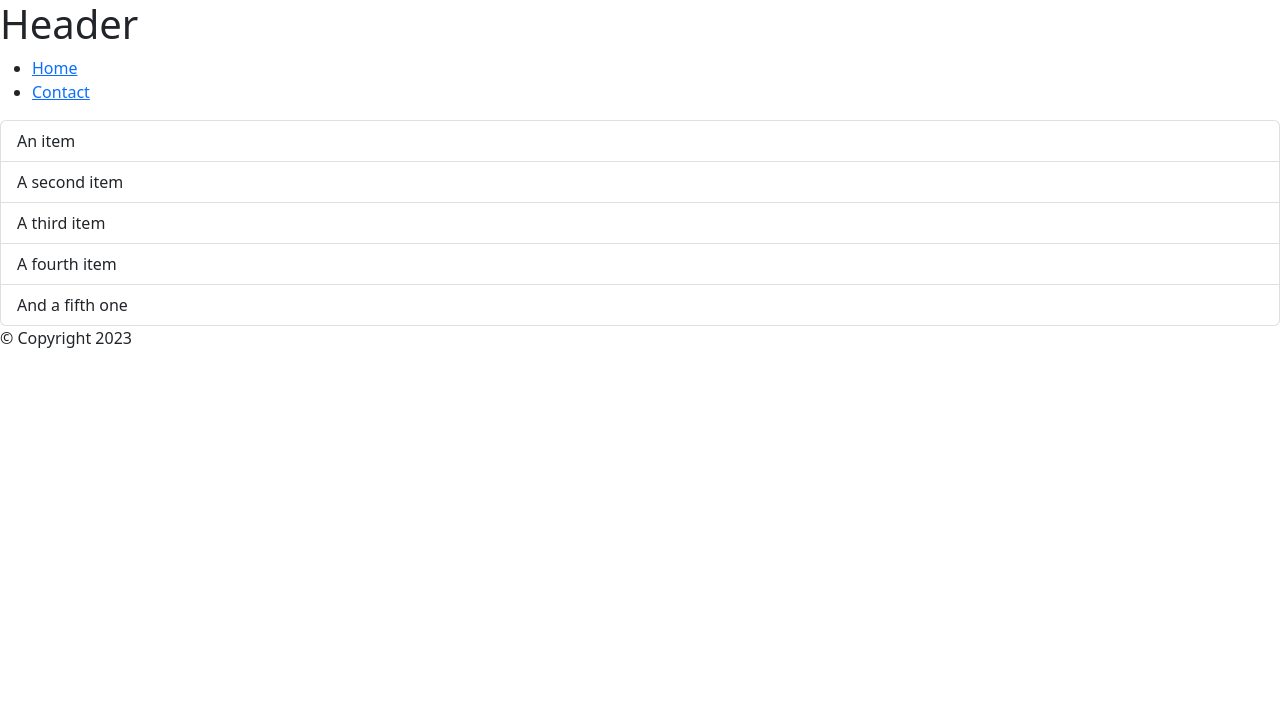
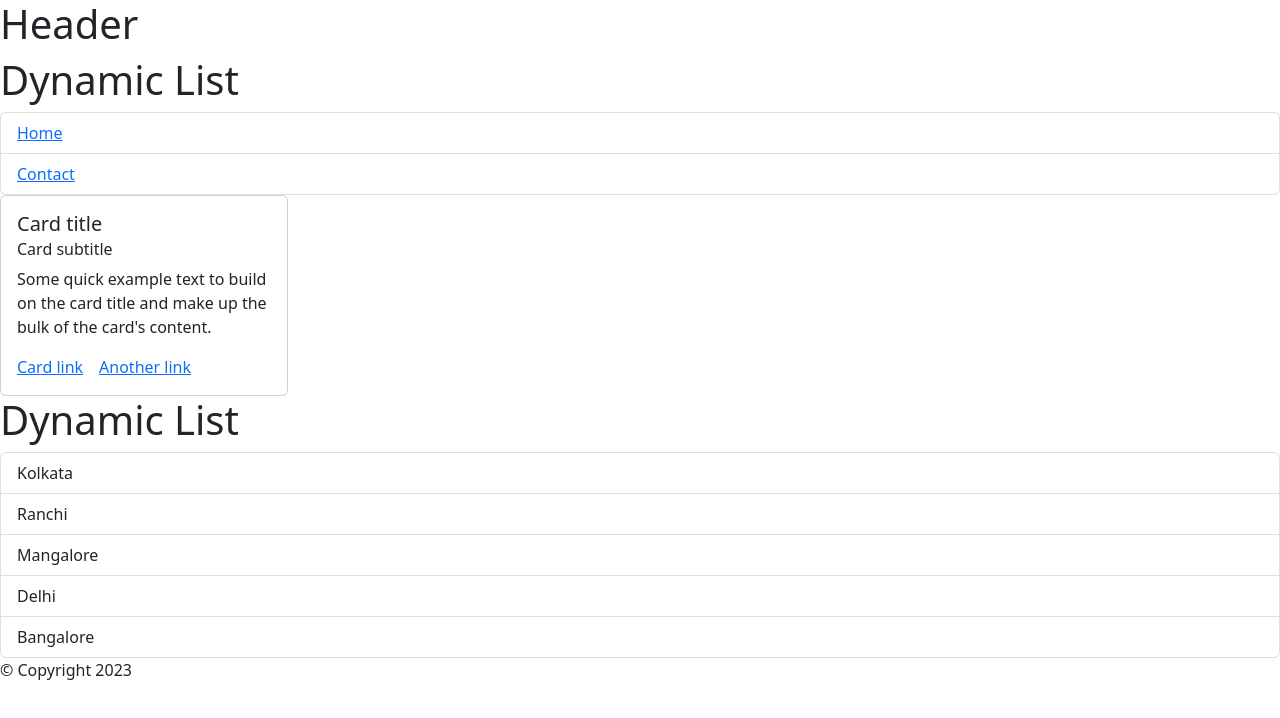
Before and after one commit to kumarrajtrivium/SampleReactTest, a React (Vite) app in the folder sample-project/: page /home in a window 1280 px wide. Shown: the top 718 px of the page. Built offline with nearby package versions, Linux system fonts and the light colour scheme.

Commit message:
dynamic menu

```diff
--- a/sample-project/src/App.tsx
+++ b/sample-project/src/App.tsx
@@ -1,10 +1,9 @@
 import Header from "./Component/Header";
 import Footer from "./Component/Footer";
+import MainContent from "./Component/MainContent";
 import Menu from "./Component/Menu";
-import MainContent from "./Component/MainContent";
 
 function App() {
-
   return (
     <div>
       <Header />
--- /dev/null
+++ b/sample-project/src/Component/Card.tsx
@@ -0,0 +1,23 @@
+function Card() {
+  return (
+    <div className="card" style={{ width: "18rem" }}>
+      <div className="card-body">
+        <h5 className="card-title">Card title</h5>
+        <h6 className="card-subtitle mb-2 text-body-secondary">
+          Card subtitle
+        </h6>
+        <p className="card-text">
+          Some quick example text to build on the card title and make up the
+          bulk of the card's content.
+        </p>
+        <a href="#" className="card-link">
+          Card link
+        </a>
+        <a href="#" className="card-link">
+          Another link
+        </a>
+      </div>
+    </div>
+  );
+}
+export default Card;
--- a/sample-project/src/Component/ListGroup.tsx
+++ b/sample-project/src/Component/ListGroup.tsx
@@ -1,13 +1,21 @@
-function ListGroup()
-{
-    return (
-        <ul className="list-group">
-            <li className="list-group-item">An item</li>
-            <li className="list-group-item">A second item</li>
-            <li className="list-group-item">A third item</li>
-            <li className="list-group-item">A fourth item</li>
-            <li className="list-group-item">And a fifth one</li>
-        </ul>
-      );
+import { MouseEvent } from "react";
+
+function ListGroup() {
+  let array = ["Kolkata", "Ranchi", "Mangalore", "Delhi", "Bangalore"];
+  //array = [];
+  const handleClick = (event: MouseEvent) => console.log({ event });
+  return (
+    <>
+      <h1>Dynamic List</h1>
+      {array.length === 0 && <p>No Item found in the list</p>}
+      <ul className="list-group">
+        {array.map((x, index) => (
+          <li className="list-group-item" key={x} onClick={handleClick}>
+            {x}
+          </li>
+        ))}
+      </ul>
+    </>
+  );
 }
 export default ListGroup;
--- a/sample-project/src/Component/MainContent.tsx
+++ b/sample-project/src/Component/MainContent.tsx
@@ -1,7 +1,13 @@
+import Card from "./Card";
 import ListGroup from "./ListGroup";
 
 function MainContent() {
-  return <ListGroup></ListGroup>;
+  return (
+    <>
+      <Card></Card>
+      <ListGroup></ListGroup>
+    </>
+  );
 }
 
 export default MainContent;
--- a/sample-project/src/Component/Menu.tsx
+++ b/sample-project/src/Component/Menu.tsx
@@ -1,11 +1,21 @@
+import { MouseEvent } from "react";
 
-function Menu()
-{
-    return (
-    <ul>
-        <li><a href="./home">Home</a></li>
-        <li><a href="./contact">Contact</a></li>
-    </ul>
-    );
+function ListGroup() {
+  let array = ["Home", "Contact"];
+  //array = [];
+  const handleClick = (event: MouseEvent) => console.log({ event });
+  return (
+    <>
+      <h1>Dynamic List</h1>
+      {array.length === 0 && <p>No Menu</p>}
+      <ul className="list-group">
+        {array.map((x, index) => (
+          <li className="list-group-item" key={x} onClick={handleClick}>
+            <a href={x}>{x}</a>
+          </li>
+        ))}
+      </ul>
+    </>
+  );
 }
-export default Menu;
+export default ListGroup;
```
Also changed, not shown: sample-project/src/Component/Home.tsx (+8 -3 lines), sample-project/src/Component/NavMenu.tsx (added, +46 -0 lines).
